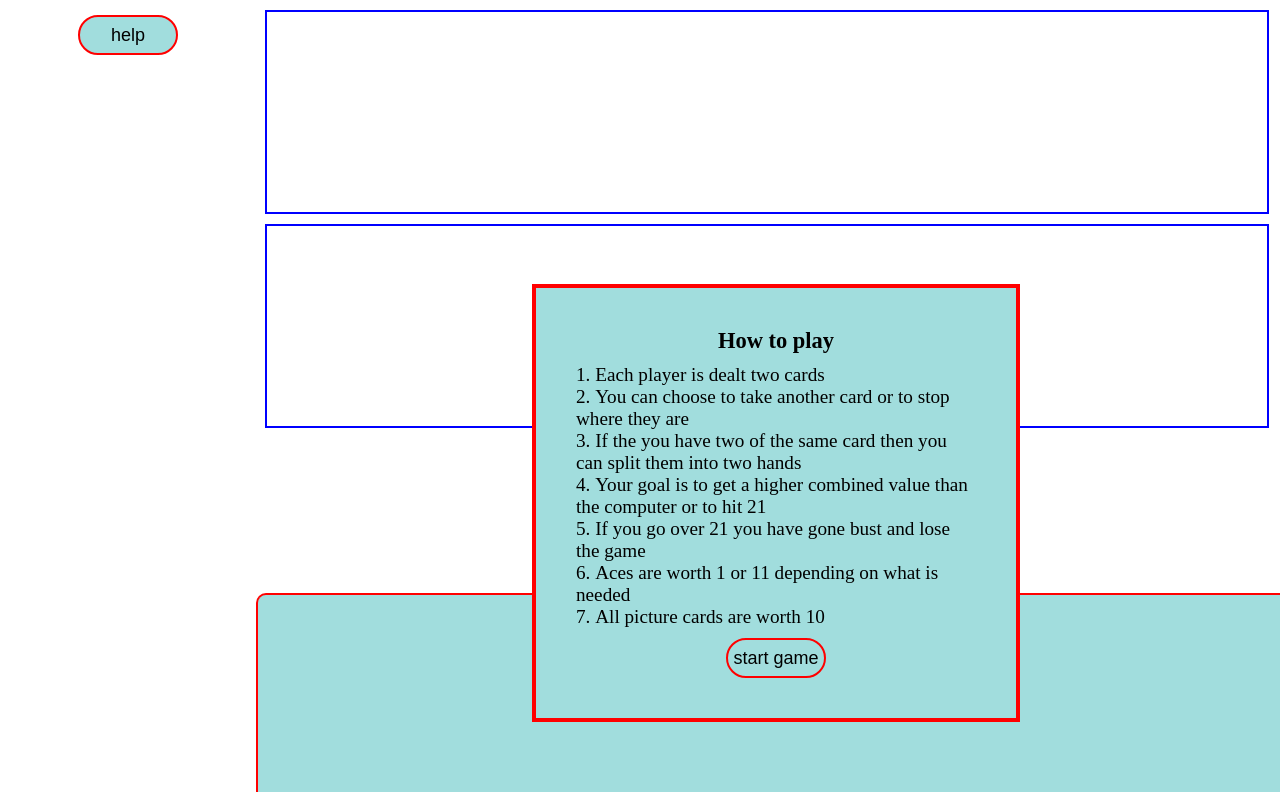
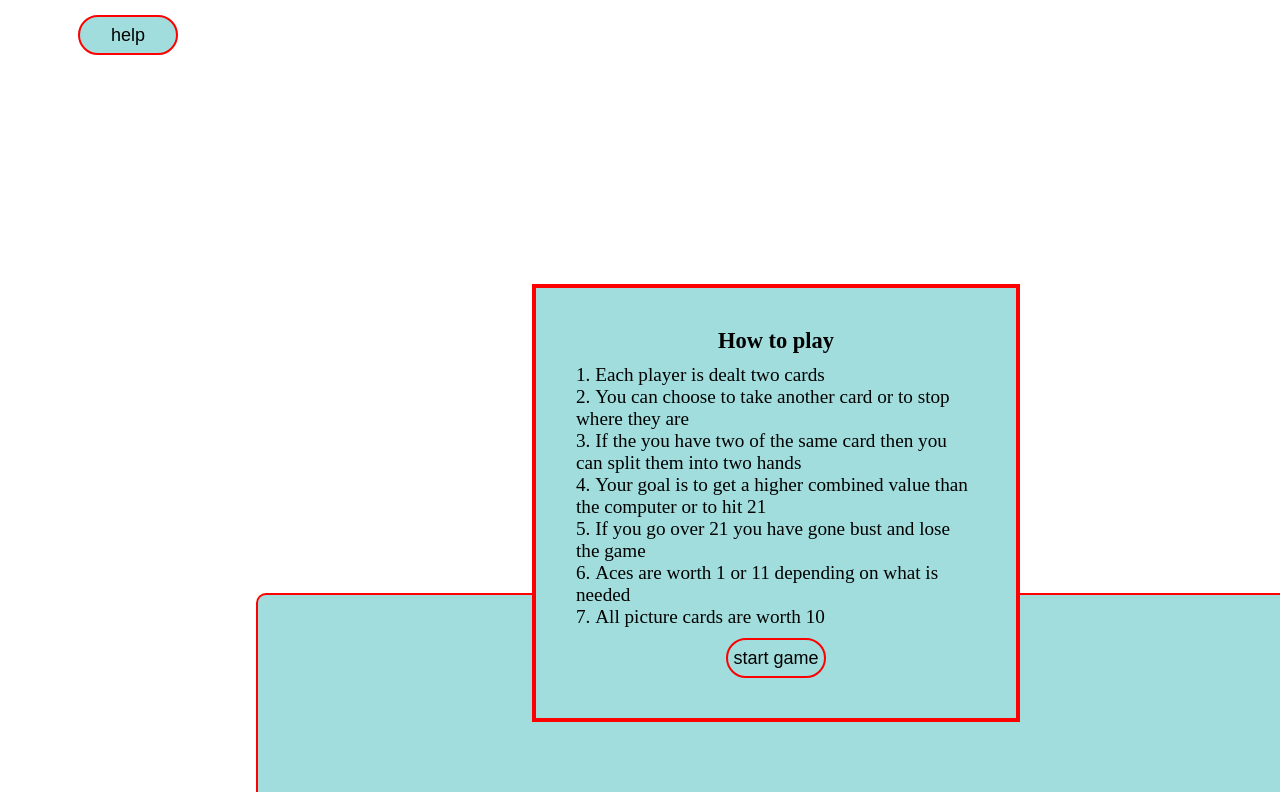
Before and after one commit to gingerninja412/BlackJack-Codeworks3, a plain HTML site: page index.html in a window 1280 px wide. Drawn offline with nearby package versions, Linux system fonts and the light colour scheme.

Commit message:
a few touch ups

```diff
--- a/index.html
+++ b/index.html
@@ -40,8 +40,14 @@
             </div>
             <div class="gameplay-area">
                 <div class="table">
-                    <div class="hand" id="computerHand"></div>
-                    <div class="hand" id="playerHand"></div>
+                    <div>
+                        <h3>Computer hand</h3>
+                        <div class="hand" id="computerHand"></div>
+                    </div>
+                    <div>
+                        <h3>Your Hand</h3>
+                        <div class="hand" id="playerHand"></div>
+                    </div>
                 </div>
                 <div class="message-board">
                 </div>
--- a/styles.css
+++ b/styles.css
@@ -62,11 +62,14 @@ button{
 .hand{
     width: 1000px;
     height: 200px;
-    border: 2px solid blue;
     margin-top: 10px;
     display: flex;
     align-items: center;
     justify-content: flex-start;
+}
+
+.gameplay-area h3{
+    color: white;
 }
 
 .message-board{
```
